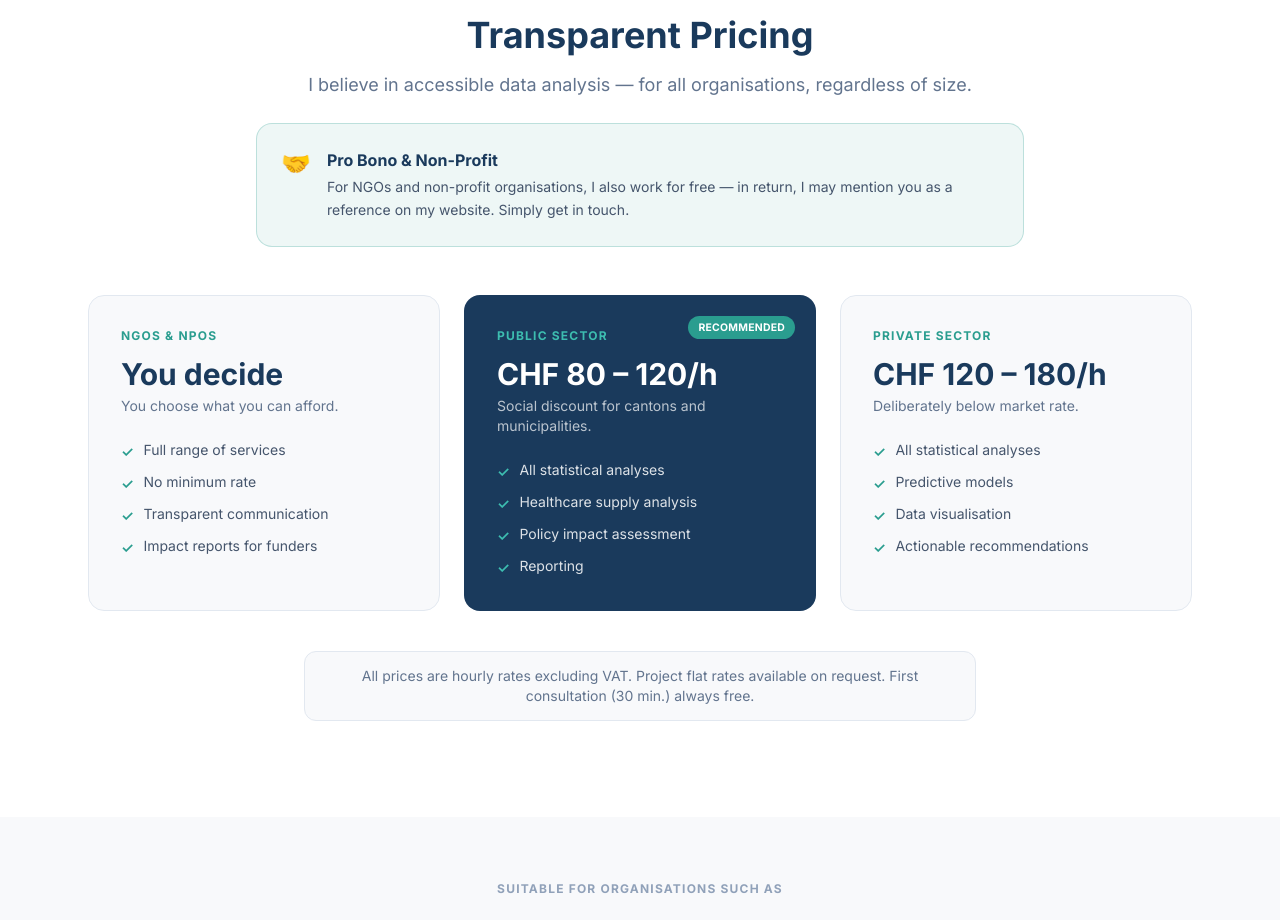
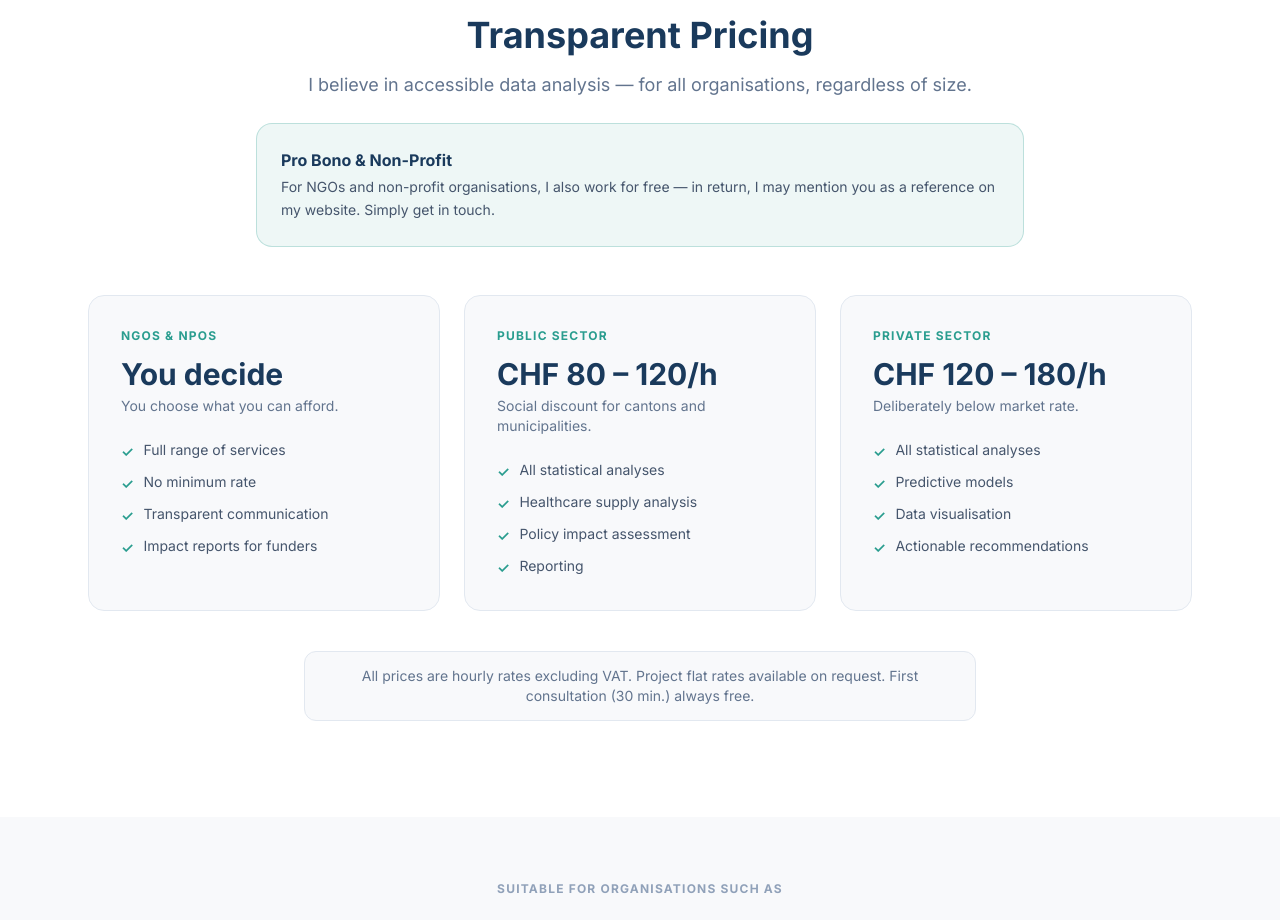
Before and after one commit to aktugdemiroglu745-svg/evidat-website, a Next.js app: page /en in a window 1280 px wide. Shown: the part 2788-3708 px from the top of the page. Built offline with nearby package versions, Linux system fonts and the light colour scheme.

Commit message:
Emoji und Badge entfernt bei Preisen

```diff
--- a/src/components/Pricing.tsx
+++ b/src/components/Pricing.tsx
@@ -23,42 +23,30 @@ export default function Pricing() {
         </div>
 
         {/* Pro Bono Banner */}
-        <div className="max-w-3xl mx-auto mb-12 bg-[#2a9d8f]/8 border border-[#2a9d8f]/25 rounded-2xl p-6 flex gap-4 items-start">
-          <span className="text-2xl">🤝</span>
-          <div>
-            <strong className="block text-[#1a3a5c] font-bold mb-1">{t('proBonoTitle')}</strong>
-            <p className="text-slate-600 text-sm leading-relaxed">{t('proBonoDesc')}</p>
-          </div>
+        <div className="max-w-3xl mx-auto mb-12 bg-[#2a9d8f]/8 border border-[#2a9d8f]/25 rounded-2xl p-6">
+          <strong className="block text-[#1a3a5c] font-bold mb-1">{t('proBonoTitle')}</strong>
+          <p className="text-slate-600 text-sm leading-relaxed">{t('proBonoDesc')}</p>
         </div>
 
         {/* Tiers */}
         <div className="grid grid-cols-1 md:grid-cols-3 gap-6 mb-10">
           {tiers.map((tier, i) => (
             <div key={i}
-                 className={`relative rounded-2xl p-8 border transition-all hover:-translate-y-1 hover:shadow-xl ${
-                   tier.highlight
-                     ? 'bg-[#1a3a5c] border-transparent'
-                     : 'bg-[#f8f9fb] border-slate-200 hover:border-[#2a9d8f]/30'
-                 }`}>
-              {tier.highlight && (
-                <span className="absolute top-5 right-5 bg-[#2a9d8f] text-white text-[0.65rem] font-bold uppercase tracking-wide px-2.5 py-1 rounded-full">
-                  {t('popular')}
-                </span>
-              )}
-              <p className={`text-xs font-bold uppercase tracking-widest mb-3 ${tier.highlight ? 'text-[#3dbdb0]' : 'text-[#2a9d8f]'}`}>
+                 className="relative rounded-2xl p-8 border bg-[#f8f9fb] border-slate-200 transition-all hover:-translate-y-1 hover:shadow-xl hover:border-[#2a9d8f]/30">
+              <p className="text-xs font-bold uppercase tracking-widest mb-3 text-[#2a9d8f]">
                 {tier.label}
               </p>
-              <p className={`text-3xl font-bold mb-1 ${tier.highlight ? 'text-white' : 'text-[#1a3a5c]'}`}>
+              <p className="text-3xl font-bold mb-1 text-[#1a3a5c]">
                 {tier.price}
               </p>
-              <p className={`text-sm mb-6 ${tier.highlight ? 'text-white/70' : 'text-slate-500'}`}>
+              <p className="text-sm mb-6 text-slate-500">
                 {tier.desc}
               </p>
               <ul className="space-y-2.5">
                 {tier.features.map((f, j) => (
                   <li key={j} className="flex items-start gap-2.5">
-                    <span className={`mt-0.5 text-sm font-bold ${tier.highlight ? 'text-[#3dbdb0]' : 'text-[#2a9d8f]'}`}>✓</span>
-                    <span className={`text-sm ${tier.highlight ? 'text-white/85' : 'text-slate-600'}`}>{f}</span>
+                    <span className="mt-0.5 text-sm font-bold text-[#2a9d8f]">✓</span>
+                    <span className="text-sm text-slate-600">{f}</span>
                   </li>
                 ))}
               </ul>
```
